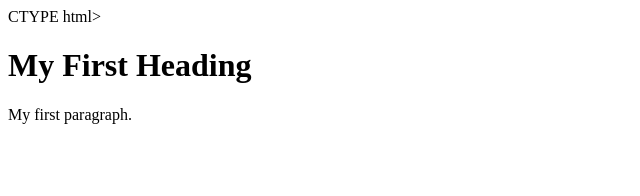
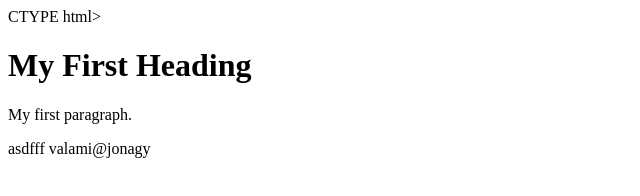
Before and after one commit to fraadam/elso_repo, a plain HTML site: page index.html in a window 1280 px wide. Shown: the whole page, without its empty margins (0-640 px from the left). Drawn offline with Linux system fonts and the light colour scheme.

Commit message:
megvaltoztattam ujra a fajlt

```diff
--- a/index.html
+++ b/index.html
@@ -4,6 +4,7 @@ CTYPE html>
 
 <h1>My First Heading</h1>
 <p>My first paragraph.</p>
-</body
-asdfff>
+</body>
+asdfff
+valami@jonagy
 </html>
```
